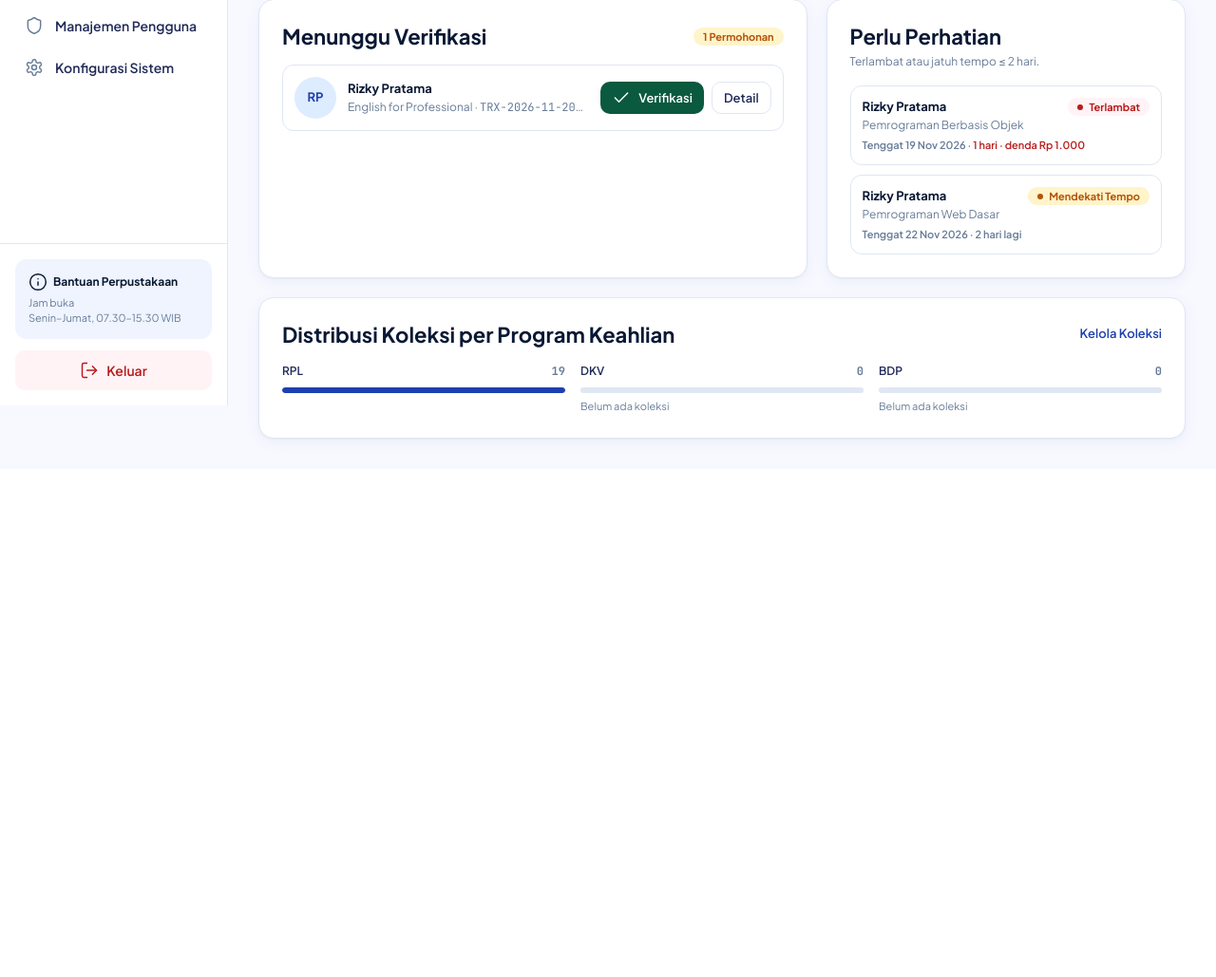
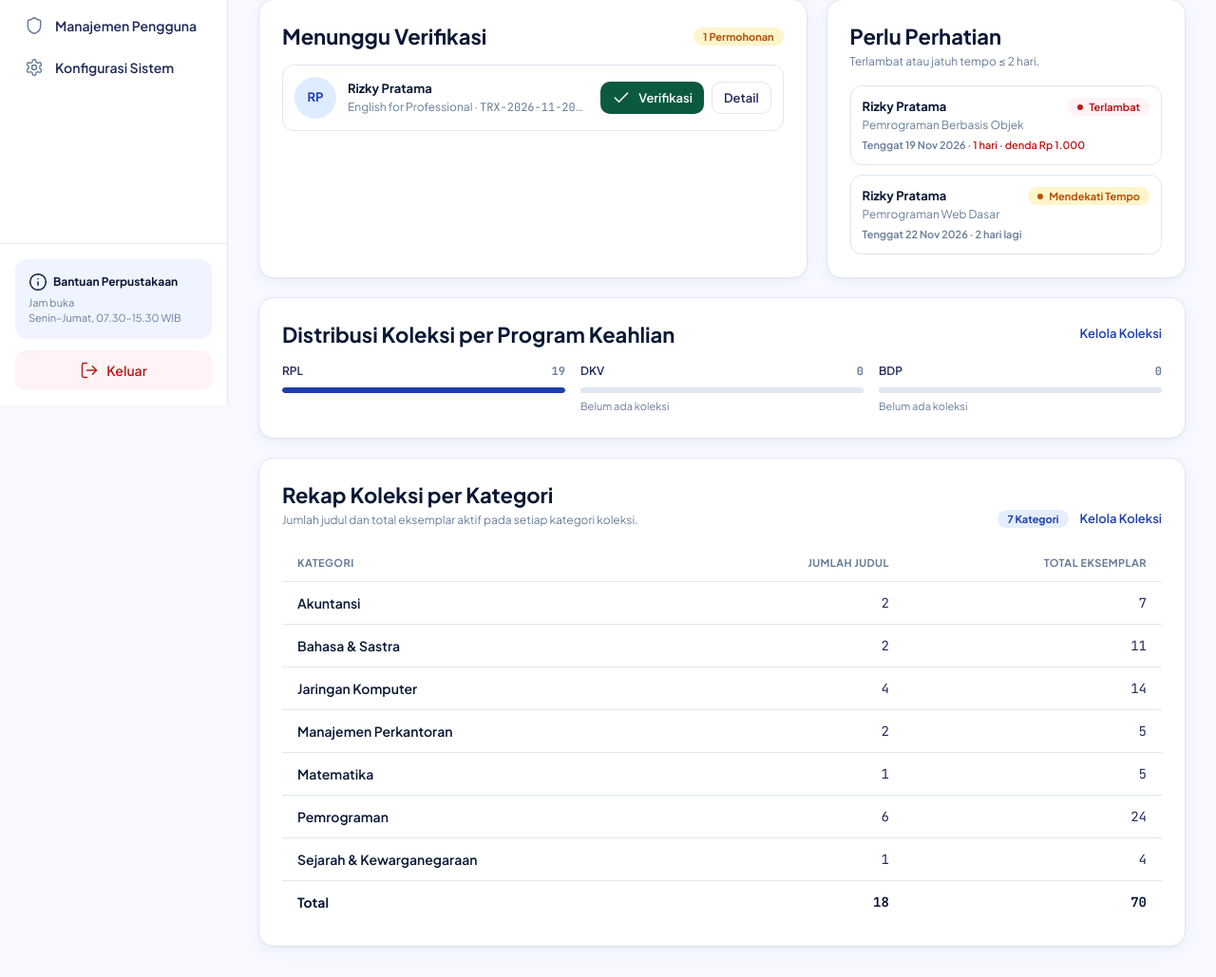
Before and after one commit to imaludin252-stack/smart-library-ukk2026-zero-bugs, a Laravel app: page /petugas in a window 1280 px wide. Shown: the part 373-1402 px from the top of the page at 95% size. Before the commit the page ends 841 px from the top, so only its background shows below. Run offline with Laravel 12, Linux system fonts and the light colour scheme; a user stored in the database is signed in; data comes from the database, SQL or seed files in the repository; style sheets or scripts are compiled from the project's sources.

Commit message:
feat(cr-skkni5): tampilkan kartu statistik agregat dan alert validasi di UI

```diff
--- a/app/Http/Controllers/Petugas/BookController.php
+++ b/app/Http/Controllers/Petugas/BookController.php
@@ -185,7 +185,10 @@ class BookController extends Controller
             'status' => ['required', 'in:aktif,nonaktif'],
             // S3-06: sanitasi unggahan sampul (MIME asli + ukuran + nama acak).
             'cover' => ['nullable', 'file', 'image', 'mimes:jpg,jpeg,png,webp', 'mimetypes:image/jpeg,image/png,image/webp', 'max:2048'],
-        ], [], [
+        ], [
+            'kode_buku.unique' => 'Data gagal disimpan! Kode buku tersebut sudah digunakan.',
+            'isbn.unique' => 'Data gagal disimpan! ISBN tersebut sudah digunakan oleh buku lain.',
+        ], [
             'kode_buku' => 'kode buku',
             'isbn' => 'ISBN',
             'id_kategori' => 'kategori',
--- a/resources/views/petugas/dashboard.blade.php
+++ b/resources/views/petugas/dashboard.blade.php
@@ -117,4 +117,52 @@
             @endforeach
         </div>
     </div>
+
+    {{-- SKKNI 5: tabel ringkasan hasil rekap agregat per kategori. --}}
+    <div class="card card-pad mt-5">
+        <div class="flex flex-wrap items-end justify-between gap-3">
+            <div>
+                <h2 class="section-title">Rekap Koleksi per Kategori</h2>
+                <p class="mt-1 text-[12px] text-[var(--color-ink-muted)]">Jumlah judul dan total eksemplar aktif pada setiap kategori koleksi.</p>
+            </div>
+            <div class="flex items-center gap-3">
+                <span class="badge badge-info">{{ $rekapKategori->count() }} Kategori</span>
+                <a href="{{ route('petugas.koleksi.index') }}" class="link text-[13px]">Kelola Koleksi</a>
+            </div>
+        </div>
+
+        <div class="table-wrap mt-4">
+            <table class="table">
+                <thead>
+                    <tr>
+                        <th>Kategori</th>
+                        <th class="text-right">Jumlah Judul</th>
+                        <th class="text-right">Total Eksemplar</th>
+                    </tr>
+                </thead>
+                <tbody>
+                    @forelse ($rekapKategori as $rekap)
+                        <tr>
+                            <td class="font-semibold text-[var(--color-ink-strong)]">{{ $rekap->nama }}</td>
+                            <td class="text-right text-mono">{{ number_format((int) $rekap->total_data, 0, ',', '.') }}</td>
+                            <td class="text-right text-mono">{{ number_format((int) $rekap->total_stok, 0, ',', '.') }}</td>
+                        </tr>
+                    @empty
+                        <tr>
+                            <td colspan="3" class="text-center text-[13px] text-[var(--color-ink-muted)]">Belum ada kategori koleksi.</td>
+                        </tr>
+                    @endforelse
+                </tbody>
+                @if ($rekapKategori->isNotEmpty())
+                    <tfoot>
+                        <tr class="border-t border-[var(--color-line)] font-bold text-[var(--color-ink-strong)]">
+                            <td class="px-4 py-3">Total</td>
+                            <td class="px-4 py-3 text-right text-mono">{{ number_format($totalJudul, 0, ',', '.') }}</td>
+                            <td class="px-4 py-3 text-right text-mono">{{ number_format($totalEksemplar, 0, ',', '.') }}</td>
+                        </tr>
+                    </tfoot>
+                @endif
+            </table>
+        </div>
+    </div>
 @endsection
```
Also changed, not shown: resources/views/petugas/koleksi/form.blade.php (+19 -6 lines).
